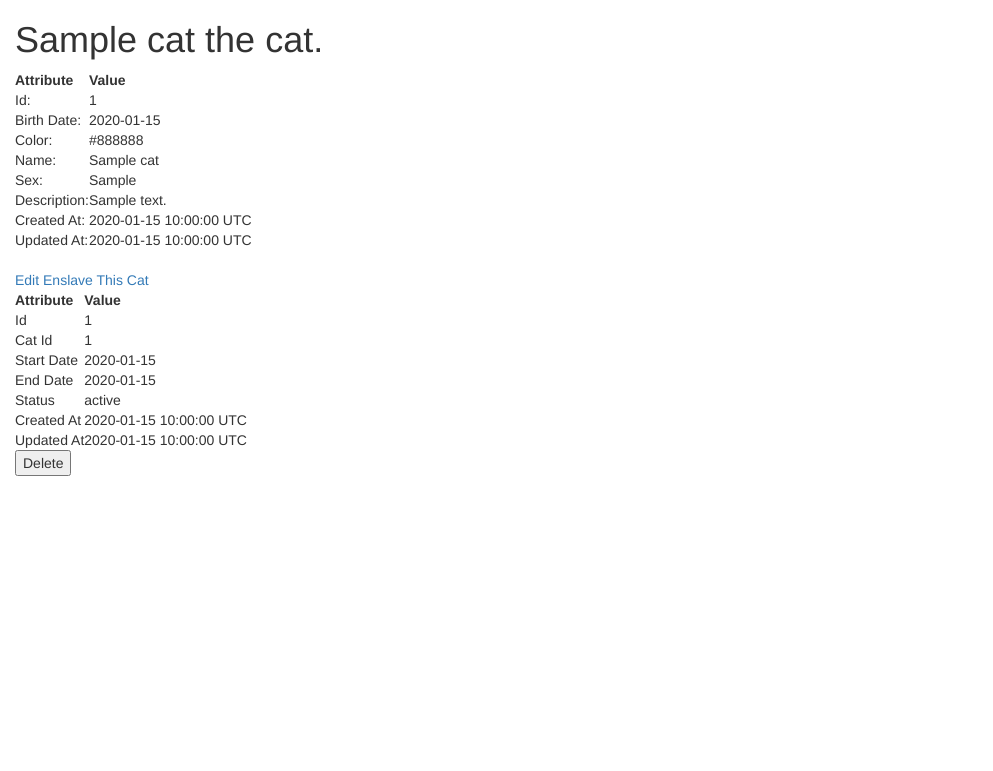
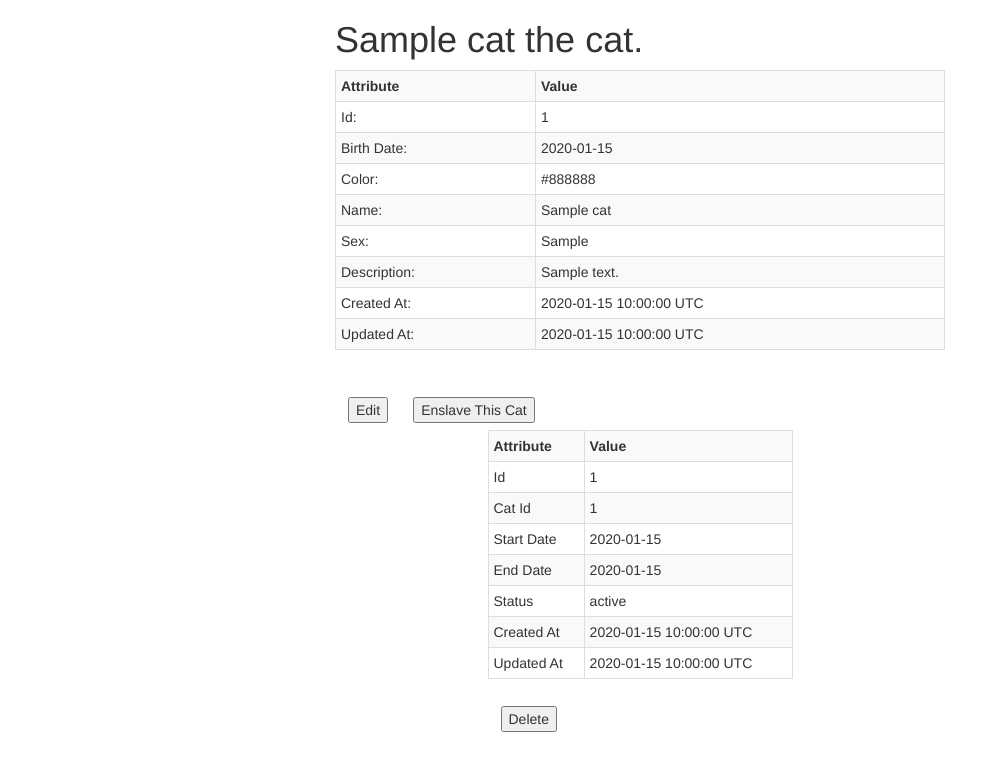
Before and after one commit to emperorliu/appacademy, a Rails app: page /cats/1 in a window 1280 px wide. Shown: the top 771 px of the page, without its empty margins (0-993 px from the left). Run offline with Rails 7, Linux system fonts and the light colour scheme; tables that the repository leaves empty hold one stand-in row (values such as "Sample post"); style sheets or scripts are compiled from the project's sources; some libraries are stand-ins or nearby versions.

Commit message:
Add bootstrap to the tables

```diff
--- a/w4/w4d2d3/ninetyninecats/app/models/cat.rb
+++ b/w4/w4d2d3/ninetyninecats/app/models/cat.rb
@@ -13,10 +13,8 @@
 #
 
 class Cat < ActiveRecord::Base
-  validates :name,       presence: true
-  validates :color,      presence: true
-  validates :birth_date, presence: true
-  validates :sex,        presence: true
+
+  validates :name, :color, :birth_date, :sex, presence: true
 
   has_many :cat_rental_requests, :dependent => :destroy
 
--- a/w4/w4d2d3/ninetyninecats/app/models/cat_rental_request.rb
+++ b/w4/w4d2d3/ninetyninecats/app/models/cat_rental_request.rb
@@ -12,10 +12,8 @@
 #
 
 class CatRentalRequest < ActiveRecord::Base
-  validates :cat_id,      presence: true
-  validates :start_date,  presence: true
-  validates :end_date,    presence: true
-  validates :status,      presence: true
+
+  validates :cat_id, :start_date, :end_date, :status, presence: true
 
   validate  :overlapping_approved_requests
 
--- a/w4/w4d2d3/ninetyninecats/app/views/cat_rental_requests/_request.html.erb
+++ b/w4/w4d2d3/ninetyninecats/app/views/cat_rental_requests/_request.html.erb
@@ -1,4 +1,6 @@
-<table>
+<div class="row">
+  <div class="col-md-6 col-md-offset-3">
+    <table class="table table-striped table-bordered table-condensed">
       <th>Attribute</th><th>Value</th>
       <% cat_rental_request.attributes.each do |attr, value| %>
       <tr>
@@ -6,17 +8,26 @@
         <td><%= "#{value}" %></td>
       </tr>
       <% end %>
-    <tr>
+    </table>
+
+    <div class="btn-group">
       <% if cat_rental_request.pending? %>
-      <td>
-        <%= button_to "Approve", approve_cat_rental_request_url(cat_rental_request), method: "get" %>
+      <div class="btn">
+        <%= button_to "Approve",
+        approve_cat_rental_request_url(cat_rental_request),
+        method: "get" %>
+      </div>
+      <div class="btn">
+        <%= button_to "Deny",
+        deny_cat_rental_request_url(cat_rental_request),
+        method: "get" %>
+      </div>
+      <% end %>
+      <div class="btn">
+        <%= button_to "Delete",
+        cat_rental_request_url(cat_rental_request),
+        method: :delete %>
       </td>
-      <td>
-        <%= button_to "Deny", deny_cat_rental_request_url(cat_rental_request), method: "get" %>
-      </td>
-    <% end %>
-    <td>
-      <%= button_to "Delete", cat_rental_request_url(cat_rental_request), method: :delete %>
-    </td>
-  </tr>
-</table>
+    </div>
+  </div>
+</div>
--- a/w4/w4d2d3/ninetyninecats/app/views/cats/show.html.erb
+++ b/w4/w4d2d3/ninetyninecats/app/views/cats/show.html.erb
@@ -1,7 +1,7 @@
-<div class="container-fluid">
+<div class="col-md-6 col-md-offset-3 container-fluid">
   <h1> <%= @cat.name %> the cat.</h1>
 
-<table>
+  <table class="table table-striped table-bordered table-condensed">
     <th>Attribute</th><th>Value</th>
     <% @cat.attributes.each do |attr, value| %>
     <tr>
@@ -11,14 +11,19 @@
     <% end %>
   </table>
   <br>
-<%= link_to "Edit", edit_cat_url(@cat) %>
-<%= link_to "Enslave This Cat",
-    new_cat_cat_rental_request_url(@cat) %>
+  <div class="btn-group">
+    <div class="btn">
+      <%= button_to "Edit", edit_cat_url(@cat) %>
+    </div>
+    <div class="btn">
+      <%= button_to "Enslave This Cat", new_cat_cat_rental_request_url(@cat) %>
+    </div>
+  </div>
 
+  <div class="row">
     <% @cat.cat_rental_requests.order(:start_date).each do |request| %>
       <%= render partial: "cat_rental_requests/request",
-             locals: {
-               cat_rental_request: request
-             } %>
+      locals: { cat_rental_request: request } %>
     <% end %>
   </div>
+</div>
```
Lines whose indentation alone changed are shown as unchanged.
